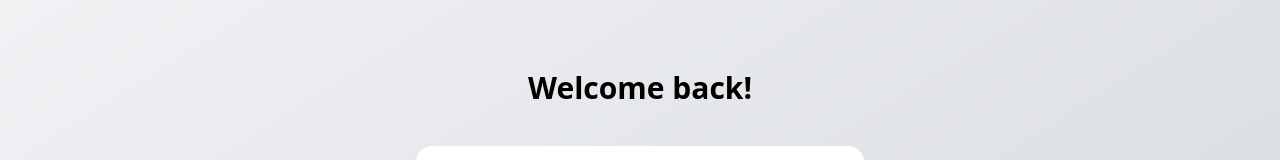
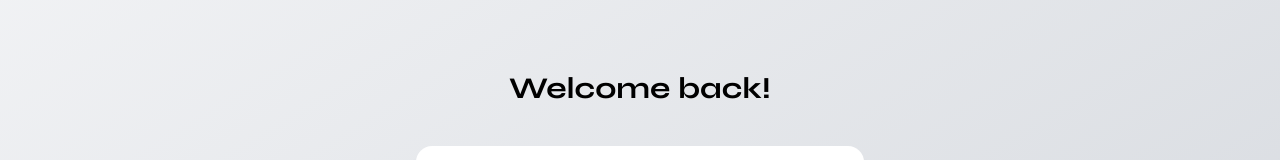
Before and after one commit to amitkumar-10/GuruzGPT, a React (Vite) app in the folder Frontend/: page /login in a window 1280 px wide. Shown: the part 128-288 px from the top of the page. Built offline with nearby package versions, Linux system fonts and the light colour scheme.

Commit message:
Update tailwind.config.js

```diff
--- a/Frontend/tailwind.config.js
+++ b/Frontend/tailwind.config.js
@@ -10,6 +10,9 @@ export default {
         customdark: "#212121",
         customdarkq: "#313131ff", // the color from your screenshot
       },
+      fontFamily: {
+        syne: ["Syne", "sans-serif"],
+      },
     },
   },
   plugins: [],
```
